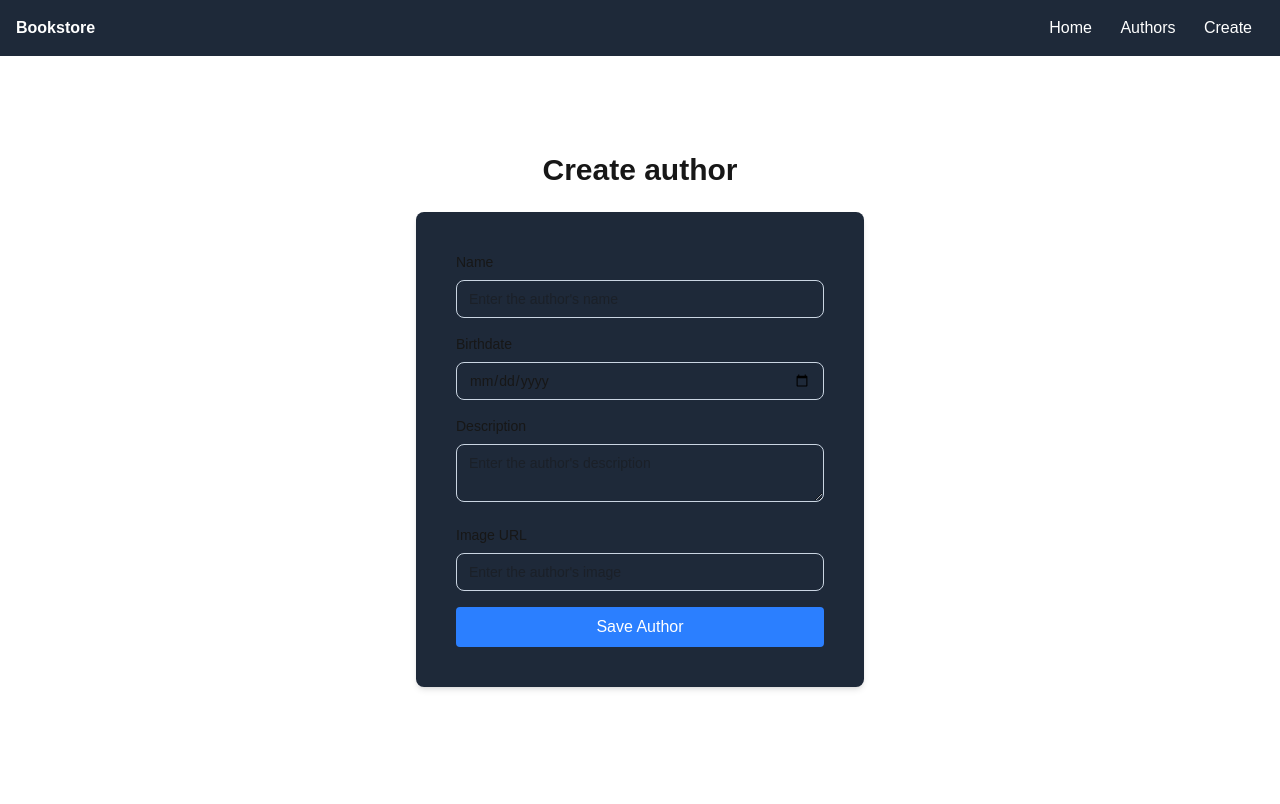
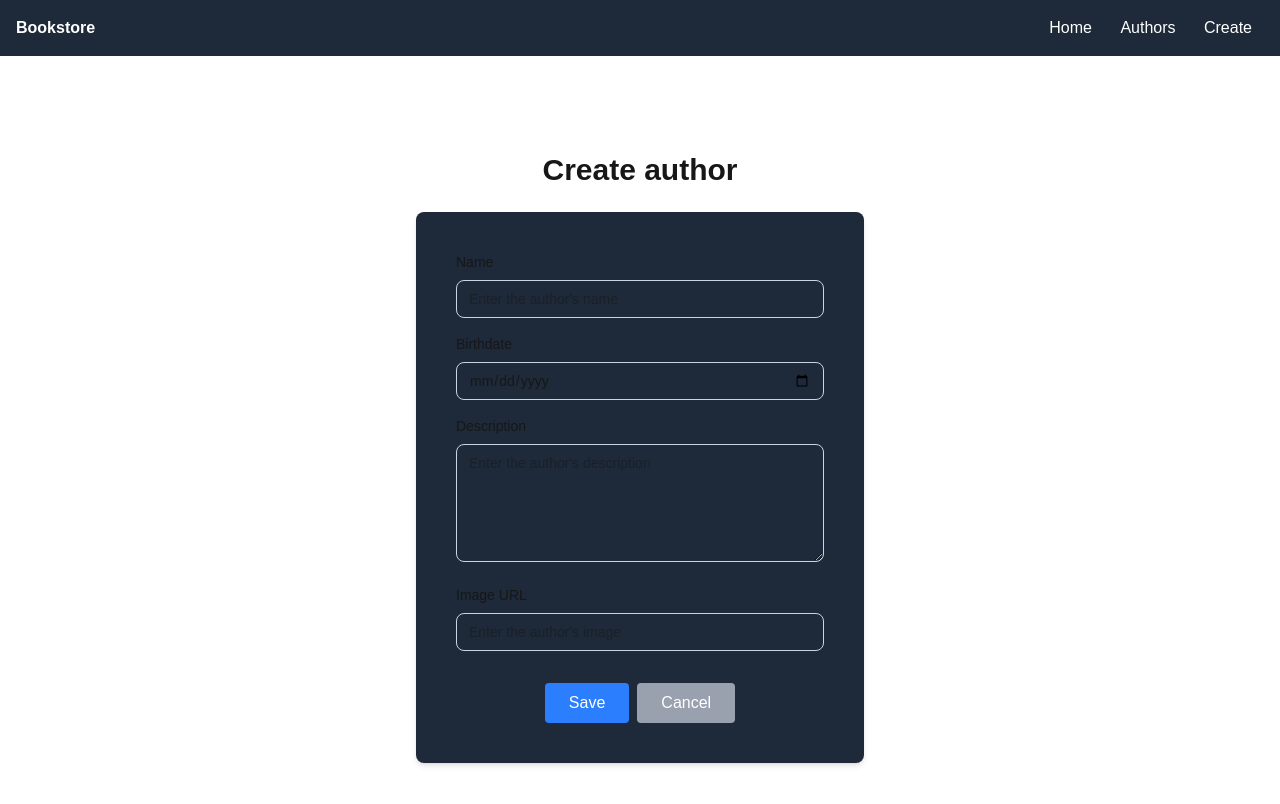
Before and after one commit to HernanRamirezR/bookstore-front, a Next.js app: page /create in a window 1280 px wide. Shown: the top 804 px of the page. Built offline with nearby package versions, Linux system fonts and the light colour scheme; no server answers.

Commit message:
Added cancel button

```diff
--- a/src/components/authors/AuthorForm.tsx
+++ b/src/components/authors/AuthorForm.tsx
@@ -5,6 +5,7 @@ import { useState } from "react"
 import { useAuthors } from "@/components/context/AuthorsContext"
 import { Author } from "@/types/Author"
 import { useRouter } from "next/navigation"
+import Link from "next/link"
 
 
 type Props = {initialData?: Author}
@@ -201,6 +202,7 @@ export default function AuthorForm({ initialData }: Props) {
         <textarea
           id ="description"
           name="description"
+          rows={5}
           value={form.description}
           onChange={handleChange}
           onBlur={handleBlur}
@@ -241,13 +243,23 @@ export default function AuthorForm({ initialData }: Props) {
         )}
       </div>
 
-      <button
+      <div className="flex justify-center gap-2 pt-4">
+        <button
         type="submit"
         disabled={!isValid}
-        className="w-full bg-blue-500 text-white p-2 rounded hover:bg-blue-600"
-      >
-        Save Author
-      </button>
+        className="bg-blue-500 hover:bg-blue-600 text-white py-2 px-6 rounded"
+        >
+          Save
+        </button>
+        <Link
+          href="/authors"
+          className="bg-gray-400 hover:bg-gray-500 text-white py-2 px-6 rounded"
+        >
+          Cancel
+        </Link>
+
+      </div>
+
 
     </form>
   )
```
